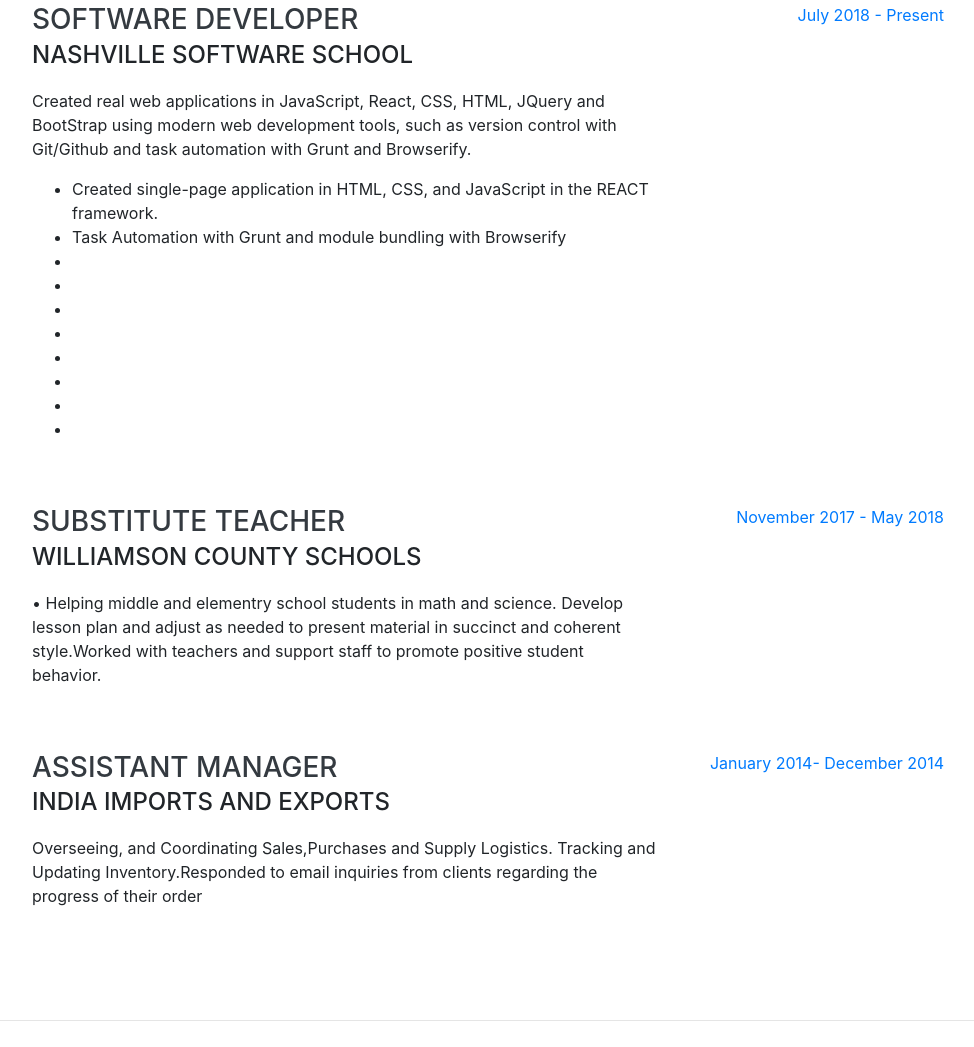
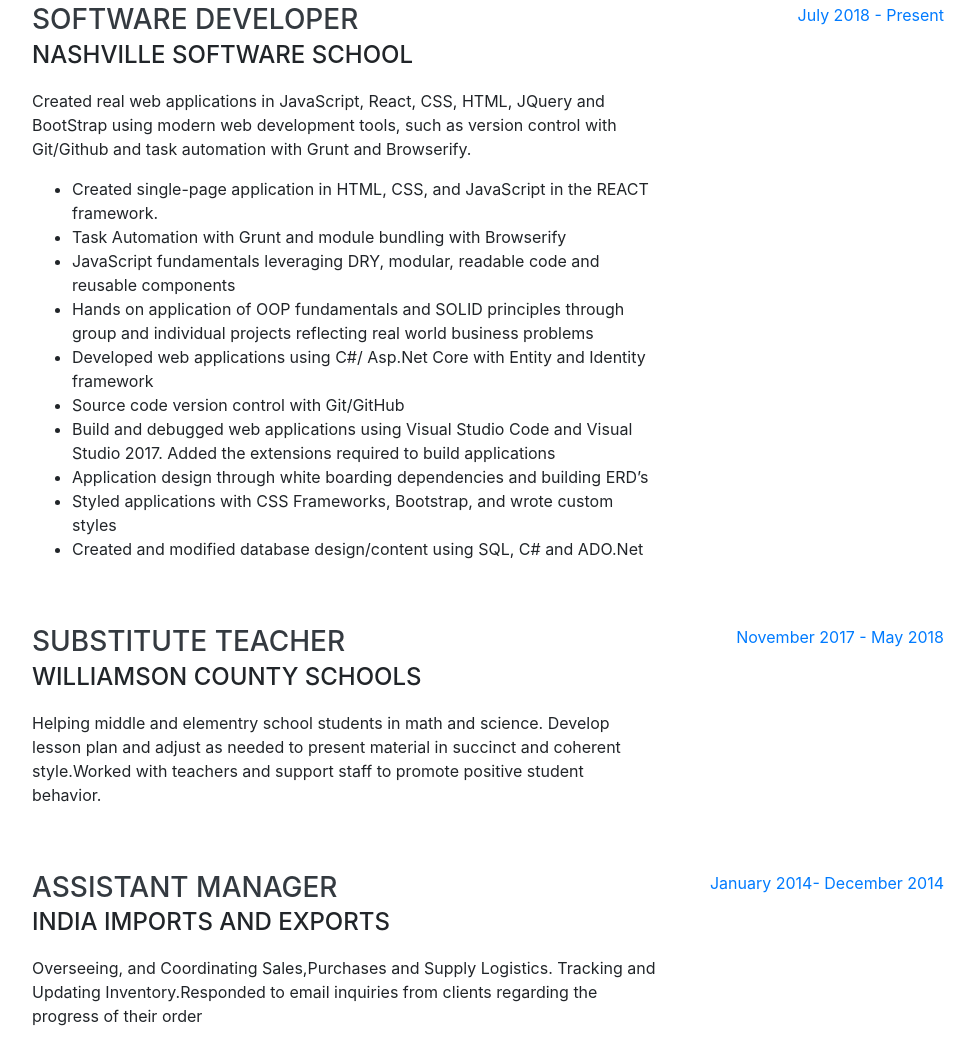
Before and after one commit to AnupamaGarg/Personal-Site, a website with bundled scripts: page index.html in a window 1280 px wide. Shown: the part 932-1979 px from the top of the page, without its empty margins (288-1262 px from the left). Built offline with nearby package versions, Linux system fonts and the light colour scheme; a web font is replaced by a local one.

Commit message:
updating

```diff
--- a/index.html
+++ b/index.html
@@ -106,28 +106,28 @@
                   <li>Task Automation with Grunt and module bundling with Browserify
 
                     </li>
-                    <li>
+                    <li>JavaScript fundamentals leveraging DRY, modular, readable code and reusable components
 
                       </li>
-                      <li>
+                      <li>Hands on application of OOP fundamentals and SOLID principles through group and individual projects reflecting real world business problems
 
                         </li>
-                        <li>
+                        <li>Developed web applications using C#/ Asp.Net Core with Entity and Identity framework
 
                           </li>
-                          <li>
+                          <li>Source code version control with Git/GitHub
 
                             </li>
-                            <li>
+                            <li>Build and debugged web applications using Visual Studio Code and Visual Studio 2017. Added the extensions required to build applications
 
                               </li>
-                              <li>
+                              <li>Application design through white boarding dependencies and building ERD’s
 
                                 </li>
-                                <li>
+                                <li>Styled applications with CSS Frameworks, Bootstrap, and wrote custom styles
 
                                   </li>
-                                  <li>
+                                  <li>Created and modified database design/content using SQL, C# and ADO.Net
 
                                     </li>
                 </ul>
@@ -141,7 +141,7 @@
           <div class="resume-content">
             <h3 class="mb-0">Substitute Teacher</h3>
             <div class="subheading mb-3">Williamson County Schools</div>
-            <p>• Helping middle and elementry school students in math and
+            <p>Helping middle and elementry school students in math and
               science. Develop lesson plan and adjust as needed to present
               material in succinct and coherent style.Worked with teachers and support staff to
               promote positive student behavior.
@@ -351,12 +351,15 @@
           <li class="list-inline-item">
             <i class="fab fa-js-square"></i>
           </li>
-          <!-- <li class="list-inline-item">
-            <i class="fab fa-angular"></i>
-          </li> -->
+         <!-- <li class="list-inline-item">
+            <i class="fab fa-globe-asia"></i>
+          </li>  -->
           <li class="list-inline-item">
             <i class="fab fa-react"></i>
           </li>
+          <li class="list-inline-item">
+              <i class="fab fa-aws"></i>
+            </li>
           <!-- <li class="list-inline-item">
             <i class="fab fa-node-js"></i>
           </li> -->
```
Also changed, not shown: 1 other file.
